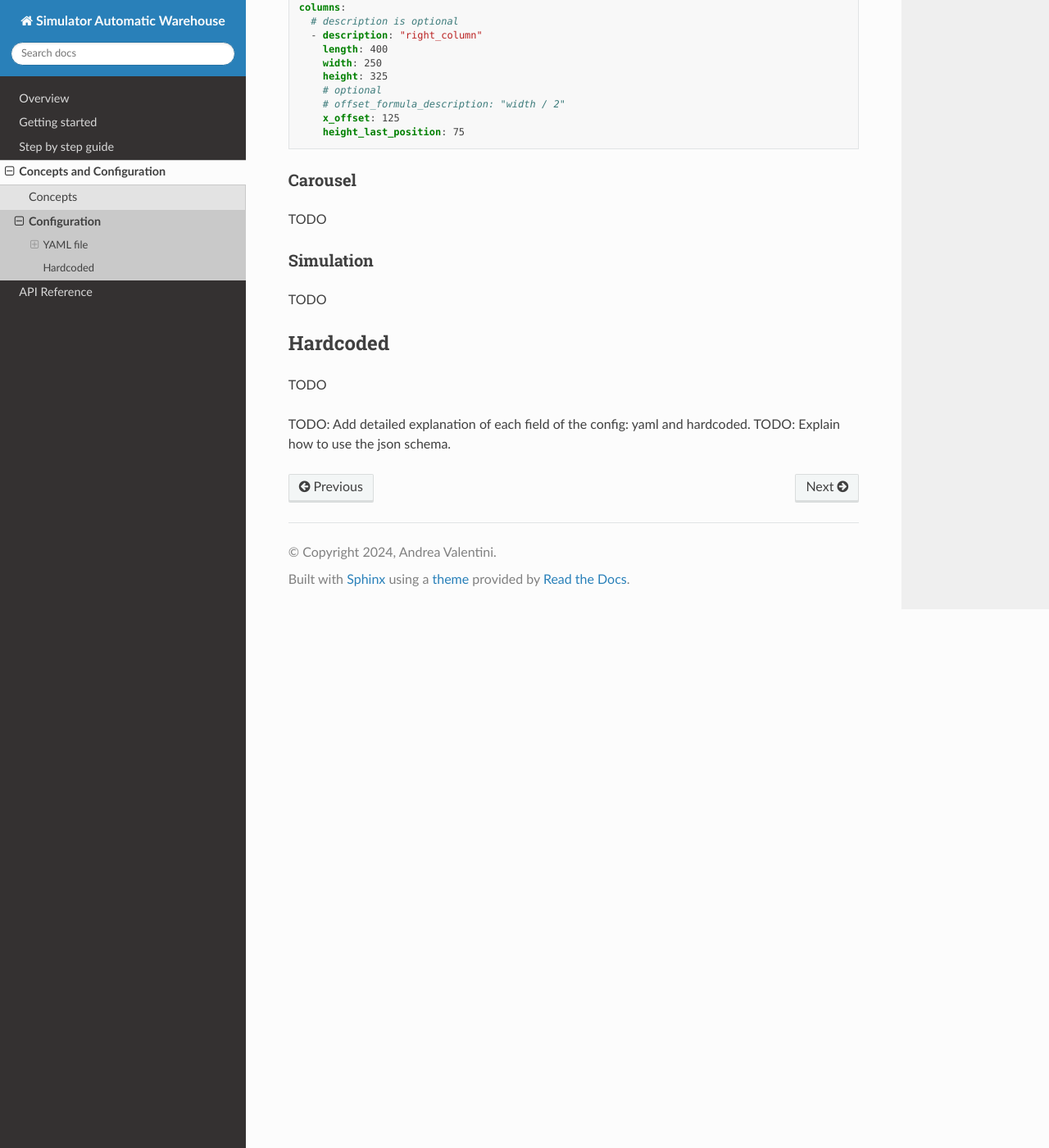
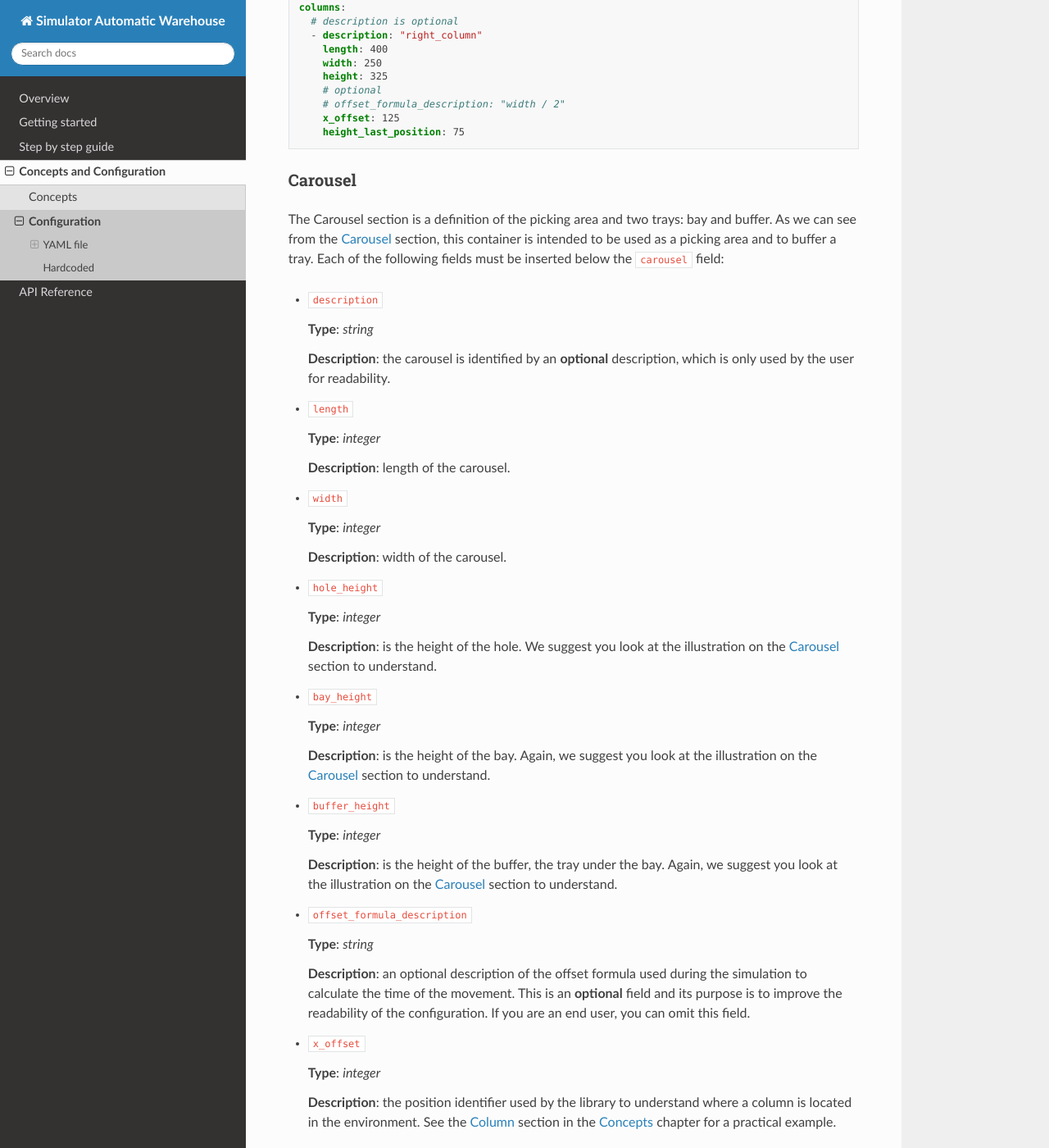
Before and after one commit to AndreVale69/simulator-automatic-warehouse, a Sphinx documentation site: the page built from docs/sections/concepts-and-configuration/configuration/configuration.rst, in a window 1280 px wide and 1400 px high, scrolled down 3543 px. Shown: the whole window at 82% size. Built offline with Sphinx 7.4.7 and the Read the Docs theme 2.0.0, drawn with Linux system fonts in a browser that asks for light colours; some of the changed text lies outside the part shown.

Commit message:
Added Carousel section in configuration

```diff
--- a/docs/sections/concepts-and-configuration/concepts/containers/carousel.rst
+++ b/docs/sections/concepts-and-configuration/concepts/containers/carousel.rst
@@ -1,3 +1,5 @@
+
+.. _carousel:
 
 ========
 Carousel
--- a/docs/sections/concepts-and-configuration/configuration/configuration.rst
+++ b/docs/sections/concepts-and-configuration/configuration/configuration.rst
@@ -177,7 +177,65 @@
 Carousel
 ^^^^^^^^
 
-TODO
+The Carousel section is a definition of the picking area and two trays: bay and buffer.
+As we can see from the :ref:`carousel` section, this container is intended to be used as a picking area and to buffer a tray.
+Each of the following fields must be inserted below the ``carousel`` field:
+
+- ``description``
+
+  **Type**: `string`
+
+  **Description**: the carousel is identified by an **optional** description, which is only used by the user for readability.
+
+
+- ``length``
+
+  **Type**: `integer`
+
+  **Description**: length of the carousel.
+
+
+- ``width``
+
+  **Type**: `integer`
+
+  **Description**: width of the carousel.
+
+
+- ``hole_height``
+
+  **Type**: `integer`
+
+  **Description**: is the height of the hole. We suggest you look at the illustration on the :ref:`carousel` section to understand.
+
+
+- ``bay_height``
+
+  **Type**: `integer`
+
+  **Description**: is the height of the bay. Again, we suggest you look at the illustration on the :ref:`carousel` section to understand.
+
+
+- ``buffer_height``
+
+  **Type**: `integer`
+
+  **Description**: is the height of the buffer, the tray under the bay. Again, we suggest you look at the illustration on the :ref:`carousel` section to understand.
+
+
+- ``offset_formula_description``
+
+  **Type**: `string`
+
+  **Description**: an optional description of the offset formula used during the simulation to calculate the time of the movement. This is an **optional** field and its purpose is to improve the readability of the configuration. If you are an end user, you can omit this field.
+
+
+- ``x_offset``
+
+  **Type**: `integer`
+
+  **Description**: the position identifier used by the library to understand where a column is located in the environment. See the :ref:`columns` section in the :ref:`concepts` chapter for a practical example.
+
 
 ^^^^^^^^^^
 Simulation
```
Also changed, not shown: other parts of docs/sections/concepts-and-configuration/configuration/configuration.rst (+3 -3 lines).
